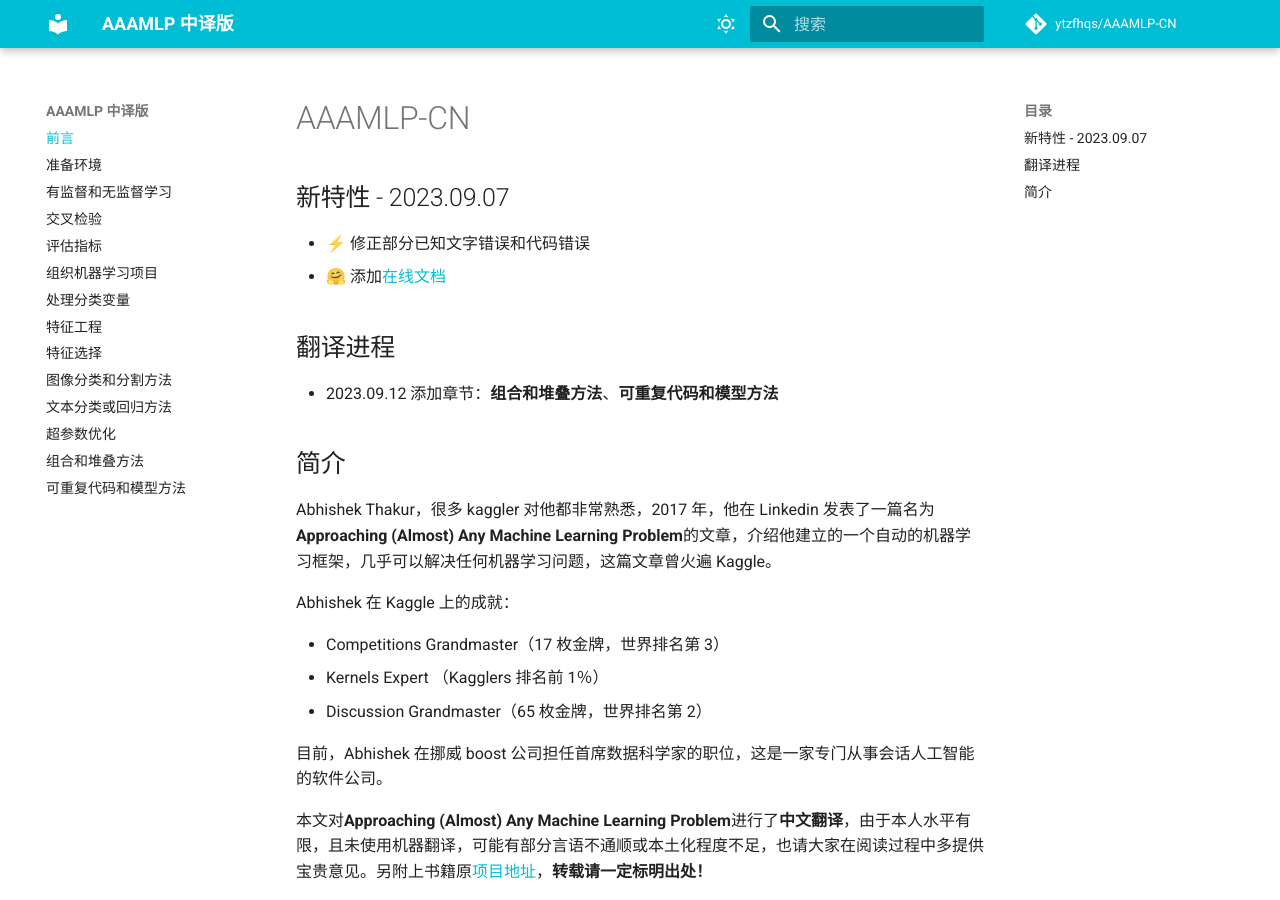
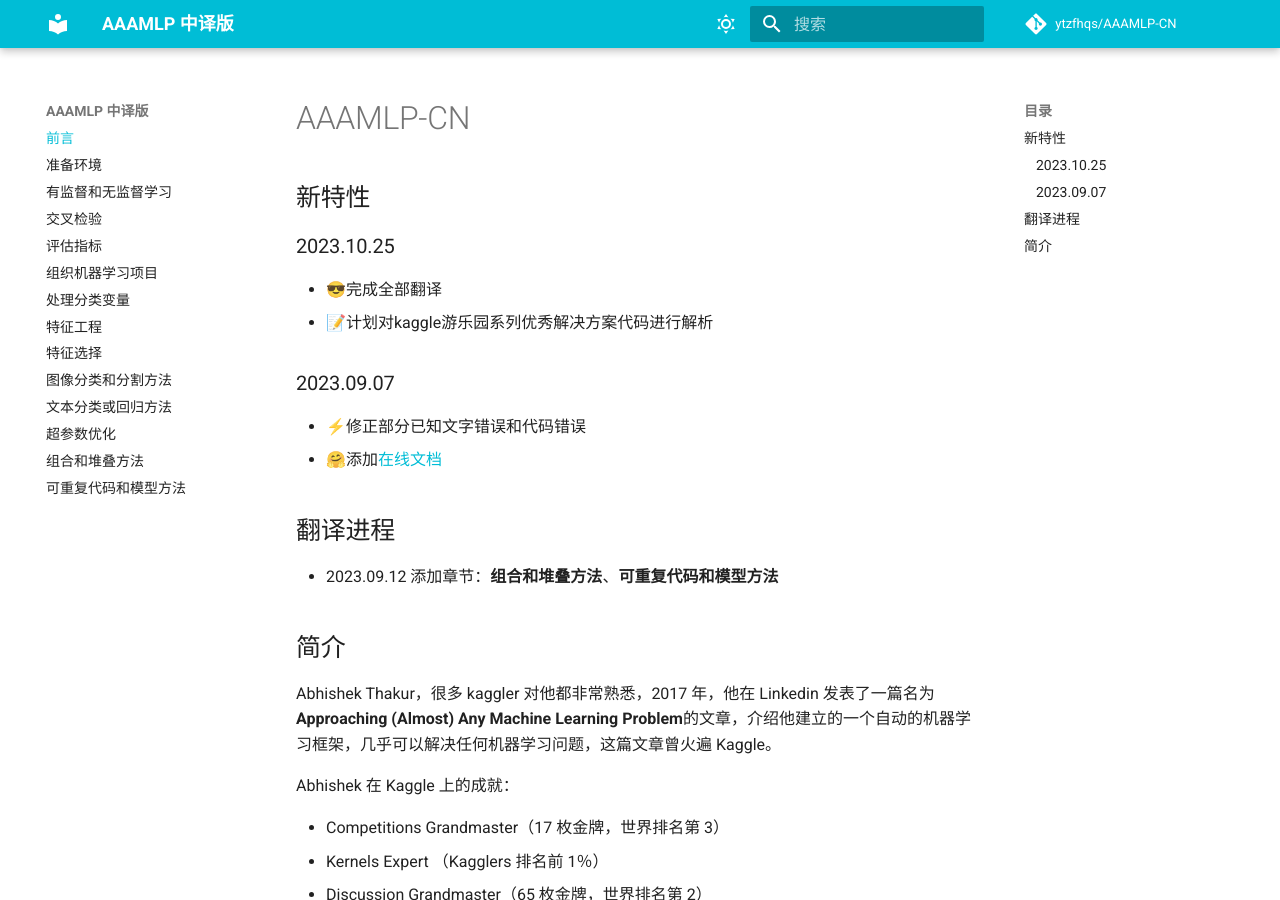
Before and after one commit to ytzfhqs/AAAMLP-CN, an MkDocs documentation site: the page built from docs/index.md, in a window 1280 px wide and 900 px high. Built offline with MkDocs 1.6.1 and Material for MkDocs 9.7.7, drawn with Linux system fonts in a browser that asks for light colours; nearby versions of some CDN libraries; library files that are not in the unit come from our copies; comment, search, counter and statistics services are not loaded.

Commit message:
Update index.md

```diff
--- a/docs/index.md
+++ b/docs/index.md
@@ -1,9 +1,11 @@
 # AAAMLP-CN
-
-## 新特性 - 2023.09.07
-
-- ⚡ 修正部分已知文字错误和代码错误
-- 🤗 添加[在线文档](https://ytzfhqs.github.io/AAAMLP-CN/)
+## 新特性
+### 2023.10.25
+ - 😎完成全部翻译
+ - 📝计划对kaggle游乐园系列优秀解决方案代码进行解析
+### 2023.09.07
+ - ⚡修正部分已知文字错误和代码错误
+ - 🤗添加[在线文档](https://ytzfhqs.github.io/AAAMLP-CN/)
 
 ## 翻译进程
 
```
